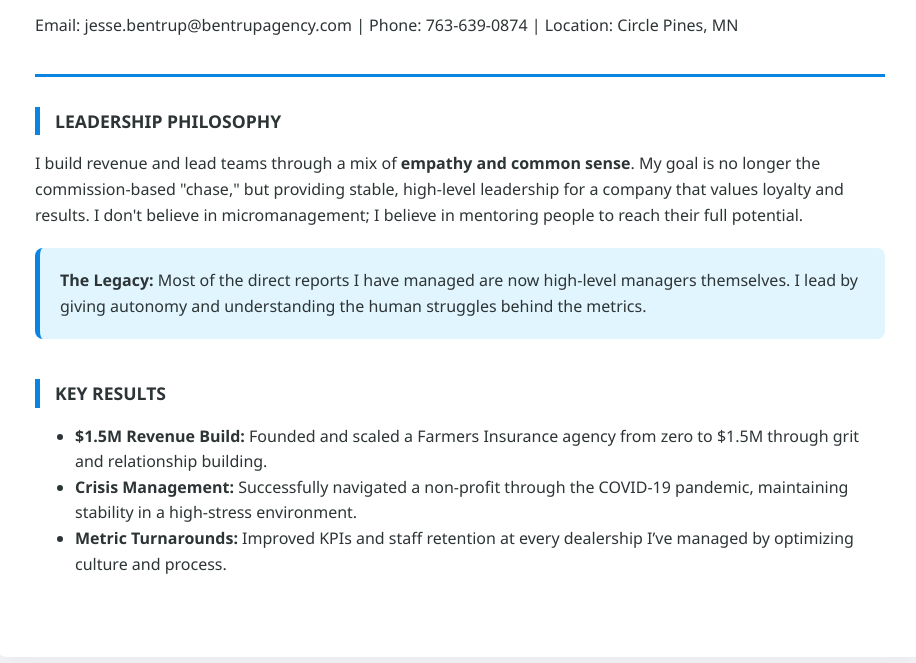
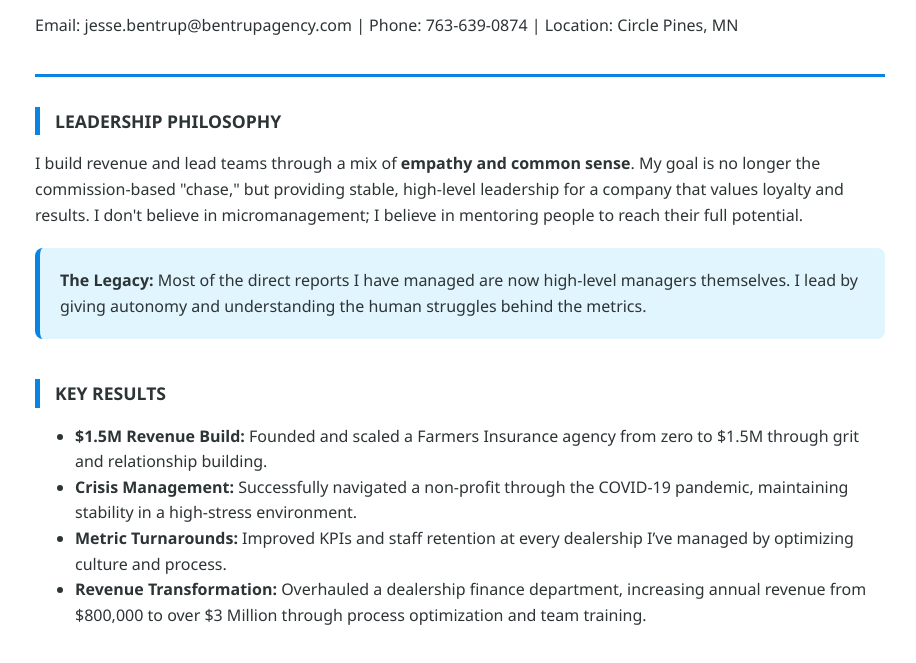
Before and after one commit to JesseBentrup/my-resume, a plain HTML site: page index.html in a window 1280 px wide. Shown: the part 163-826 px from the top of the page, without its empty margins (180-1096 px from the left). Drawn offline with Linux system fonts and the light colour scheme.

Commit message:
Add revenue transformation achievement to index.html

```diff
--- a/index.html
+++ b/index.html
@@ -41,6 +41,7 @@
             <li><strong>$1.5M Revenue Build:</strong> Founded and scaled a Farmers Insurance agency from zero to $1.5M through grit and relationship building.</li>
             <li><strong>Crisis Management:</strong> Successfully navigated a non-profit through the COVID-19 pandemic, maintaining stability in a high-stress environment.</li>
             <li><strong>Metric Turnarounds:</strong> Improved KPIs and staff retention at every dealership I’ve managed by optimizing culture and process.</li>
+            <li><strong>Revenue Transformation:</strong> Overhauled a dealership finance department, increasing annual revenue from $800,000 to over $3 Million through process optimization and team training.</li>
         </ul>
     </section>
 </div>
```
